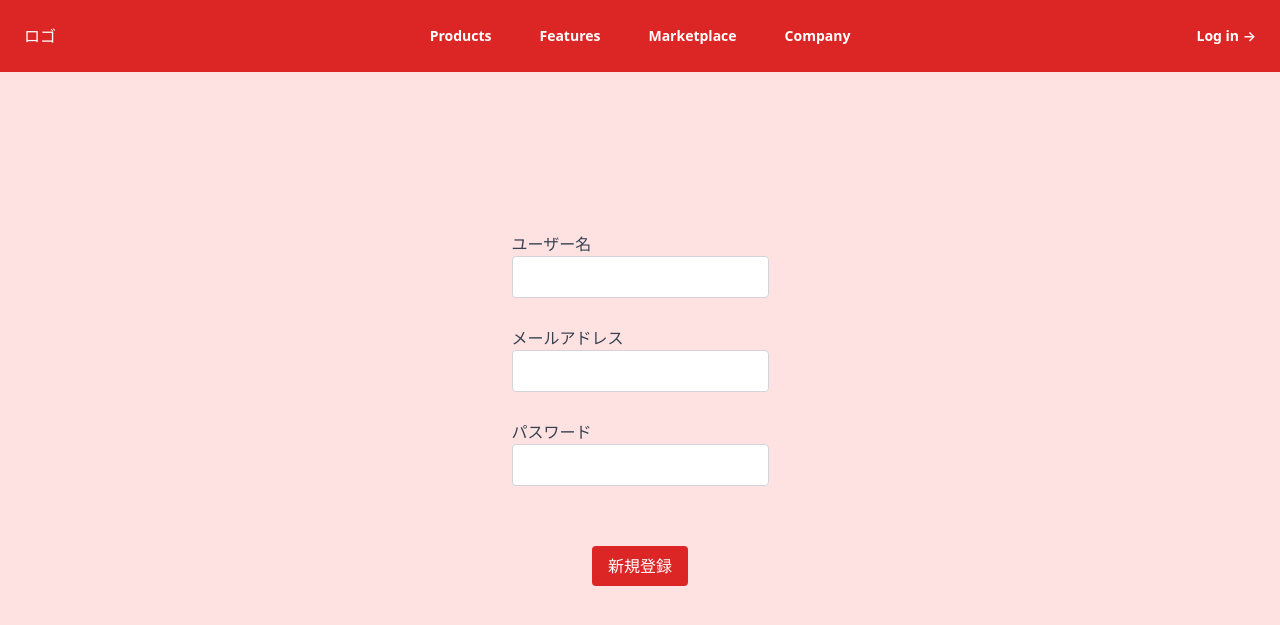
After one commit to takashi823/flask-app, a Flask app: page /signup in a window 1280 px wide. The commit adds this page. Shown: the top 625 px of the page. Run offline with Flask 3, Linux system fonts and the light colour scheme.

Commit message:
add: サンプルの画面追加

```diff
--- a/app/app.py
+++ b/app/app.py
@@ -6,5 +6,22 @@ app = Flask(__name__)
 def index():
 	return render_template("index.html")
 
+@app.route("/login")
+def login():
+	return render_template("login.html")
+
+@app.route("/signup")
+def signup():
+	return render_template("signup.html")
+
+@app.route("/post")
+def post():
+	return render_template("post.html")
+
+@app.route("/postlist")
+def postList():
+	return render_template("postList.html")
+
+
 if __name__ == '__main__':
 	app.run()
--- a/app/templates/index.html
+++ b/app/templates/index.html
@@ -10,7 +10,7 @@
 </head>
 <body>
     <div class="container mx-auto px-8">
-        <h1 class="text-4xl font-bold text-center text-blue-100">tailwindcssサンプル</h1>
+        <h1 class="text-4xl font-bold text-center vantan">tailwindcssサンプル</h1>
         <h1 class="text-4xl font-bold text-center text-blue-200">tailwindcssサンプル</h1>
         <h1 class="text-4xl font-bold text-center text-blue-300">tailwindcssサンプル</h1>
         <h1 class="text-4xl font-bold text-center text-blue-400">tailwindcssサンプル</h1>
--- /dev/null
+++ b/app/templates/layout.html
@@ -0,0 +1,37 @@
+<!DOCTYPE html>
+<html lang="ja">
+
+<head>
+	<meta charset="UTF-8">
+	<meta name="viewport" content="width=device-width, initial-scale=1.0">
+	<link href="https://cdn.jsdelivr.net/npm/tailwindcss@2.2.15/dist/tailwind.min.css" rel="stylesheet">
+	<title>{% block title %}{% endblock %}</title>
+</head>
+
+<body class="bg-red-100 items-center justify-center">
+	<header class="bg-red-600">
+		<nav class="mx-auto flex max-w-7xl items-center justify-between p-6" aria-label="Global">
+			<div class="flex flex-1">
+				<a href="#" class="-m-1.5 p-1.5">
+					<div class="text-white">ロゴ</div>
+				</a>
+			</div>
+			<div class="flex gap-x-12">
+				<a href="#" class="text-sm font-semibold leading-6 text-white">Products</a>
+				<a href="#" class="text-sm font-semibold leading-6 text-white">Features</a>
+				<a href="#" class="text-sm font-semibold leading-6 text-white">Marketplace</a>
+				<a href="#" class="text-sm font-semibold leading-6 text-white">Company</a>
+			</div>
+			<div class="flex flex-1 justify-end">
+				<a href="#" class="text-sm font-semibold leading-6 text-white">Log in <span
+						aria-hidden="true">&rarr;</span></a>
+			</div>
+		</nav>
+	</header>
+	{% block content %}{% endblock %}
+	<div class="footer">
+		<h1 class="text-2xl font-bold mb-4">{% block footer %}{% endblock %}</h1>
+	</div>
+</body>
+
+</html>
--- /dev/null
+++ b/app/templates/signup.html
@@ -0,0 +1,26 @@
+{% extends 'layout.html' %}
+
+{% block title %}新規登録{% endblock %}
+
+{% block content %}
+<div class="flex justify-center items-center">
+    <form action="/login" method="post" class="flex flex-col justify-center items-center mt-40">
+        <div class="mb-7">
+            <label for="name" class="block text-gray-700">ユーザー名</label>
+            <input type="text" name="name" id="name" class="w-full px-3 py-2 border border-gray-300 rounded">
+        </div>
+        <div class="mb-7">
+            <label for="email" class="block text-gray-700">メールアドレス</label>
+            <input type="email" name="email" id="email" class="w-full px-3 py-2 border border-gray-300 rounded">
+        </div>
+        <div class="mb-7">
+            <label for="password" class="block text-gray-700">パスワード</label>
+            <input type="password" name="password" id="password" class="w-full px-3 py-2 border border-gray-300 rounded">
+        </div>
+        <div class="mt-3">
+            <button type="submit" class="bg-red-600 text-white px-4 py-2 rounded hover:bg-red-400 mt-5">新規登録</button>
+        </div>
+    </form>
+</div>
+{% endblock %}
+{% block footer %}{% endblock %}
```
Also changed, not shown: app/templates/login.html (added, +23 -0 lines), app/templates/post.html (added, +22 -0 lines), app/templates/postList.html (added, +20 -0 lines).
